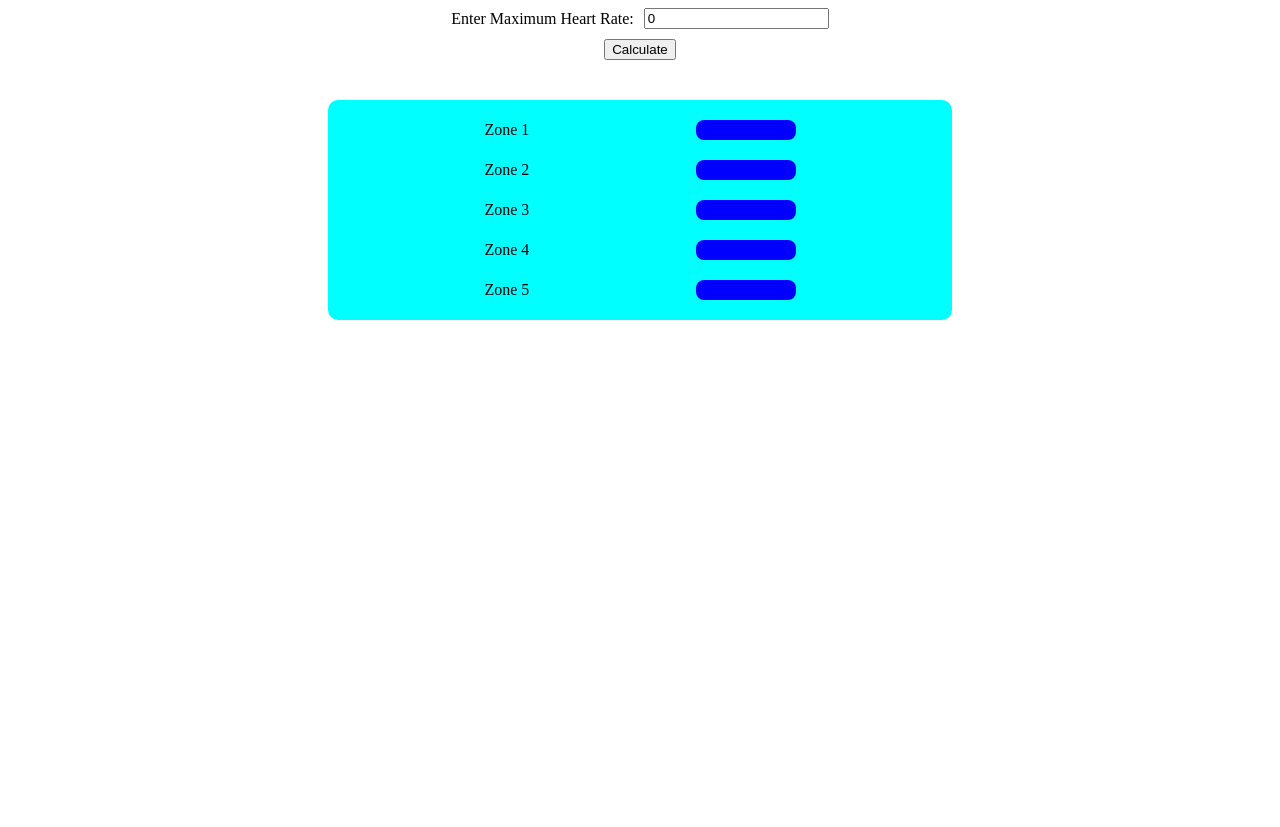
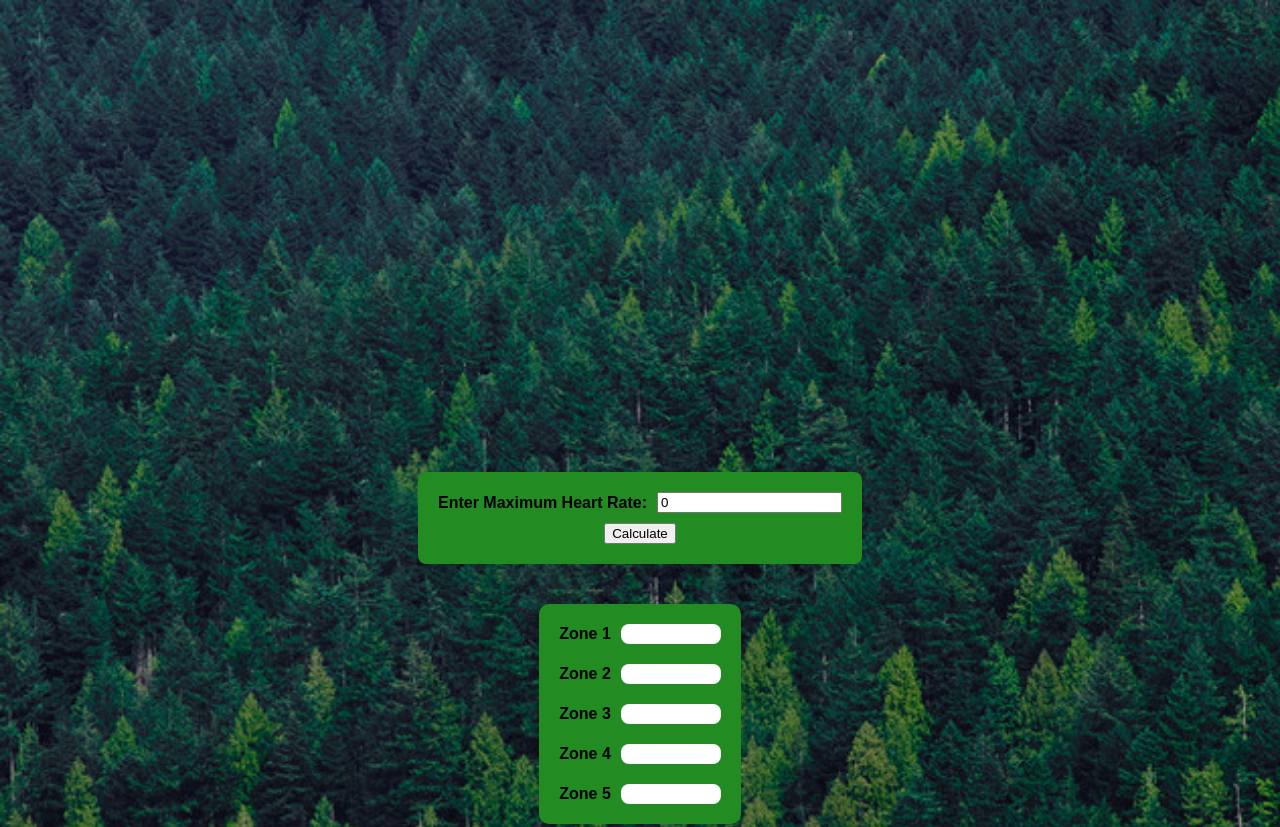
Before and after one commit to tristanpank/run-hub, a plain HTML site: page hr-zones/hr.html in a window 1280 px wide. Shown: the top 827 px of the page. Before the commit the page ends 800 px from the top, so only its background shows below. Drawn offline with Linux system fonts and the light colour scheme.

Commit message:
i will fix later

```diff
--- a/hr-zones/hr.css
+++ b/hr-zones/hr.css
@@ -2,6 +2,12 @@ body {
     display: flex;
     flex-direction: column;
     gap: 40px;
+    background-image: url(forest.jpg);
+    background-size: cover;
+    font-family: Arial, Helvetica, sans-serif;
+    min-height: 100vw;
+    justify-content: center;
+    align-items: center;
 }
 
 #hr-zones-form {
@@ -9,6 +15,11 @@ body {
     flex-direction: column;
     align-items: center;
     gap: 10px;
+    background-color: forestgreen;
+    border-radius: 8px;
+    margin-left: 25vw;
+    margin-right: 25vw;
+    padding: 20px;
 }
 
 .form-container {
@@ -22,13 +33,12 @@ body {
     flex-direction: column;
     justify-content: center;
     align-items: center;
-    background-color: aqua;
+    background-color: forestgreen;
     margin-left: 25vw;
     margin-right: 25vw;
     gap: 20px;
     border-radius: 10px;
-    padding-top: 20px;
-    padding-bottom: 20px;
+    padding: 20px;
 }
 
 .zone-section {
@@ -42,8 +52,12 @@ body {
 .zone-section-value {
     min-width: 100px;
     min-height: 20px;
-    background-color: blue;
+    background-color: white;
     color: white;
     border-radius: 8px;
     text-align: center;
 }
+
+.zone-section-title, label {
+    font-weight: 600;
+}
```
Also changed, not shown: hr-zones/forest.jpg (added).
